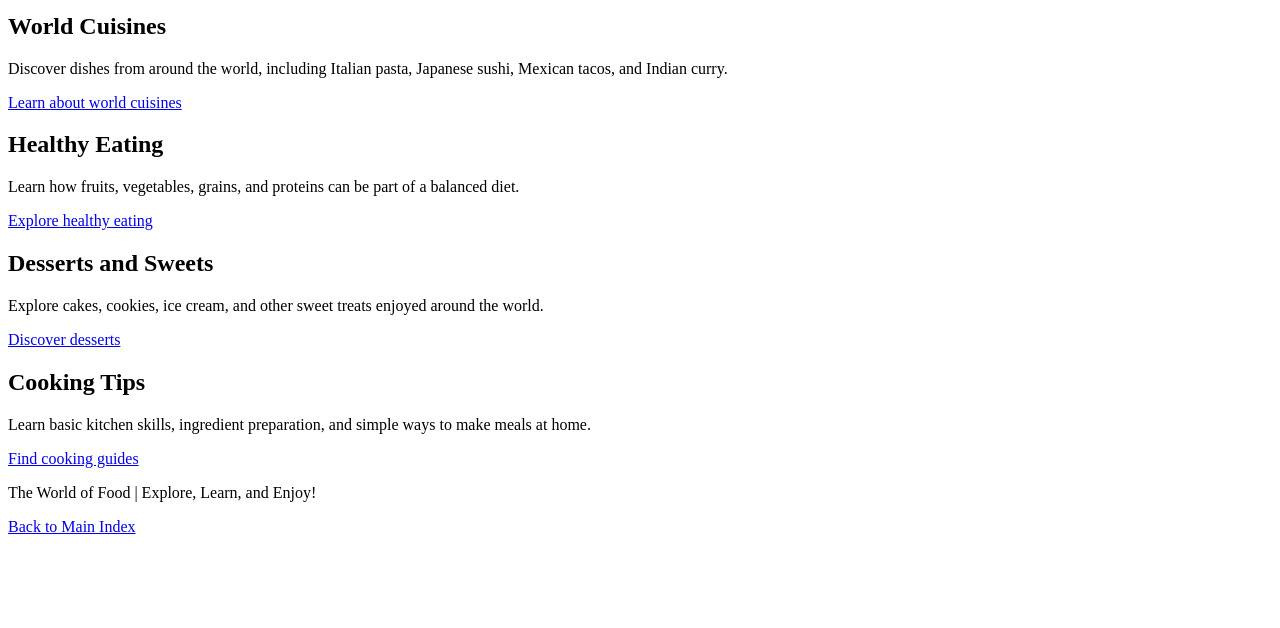
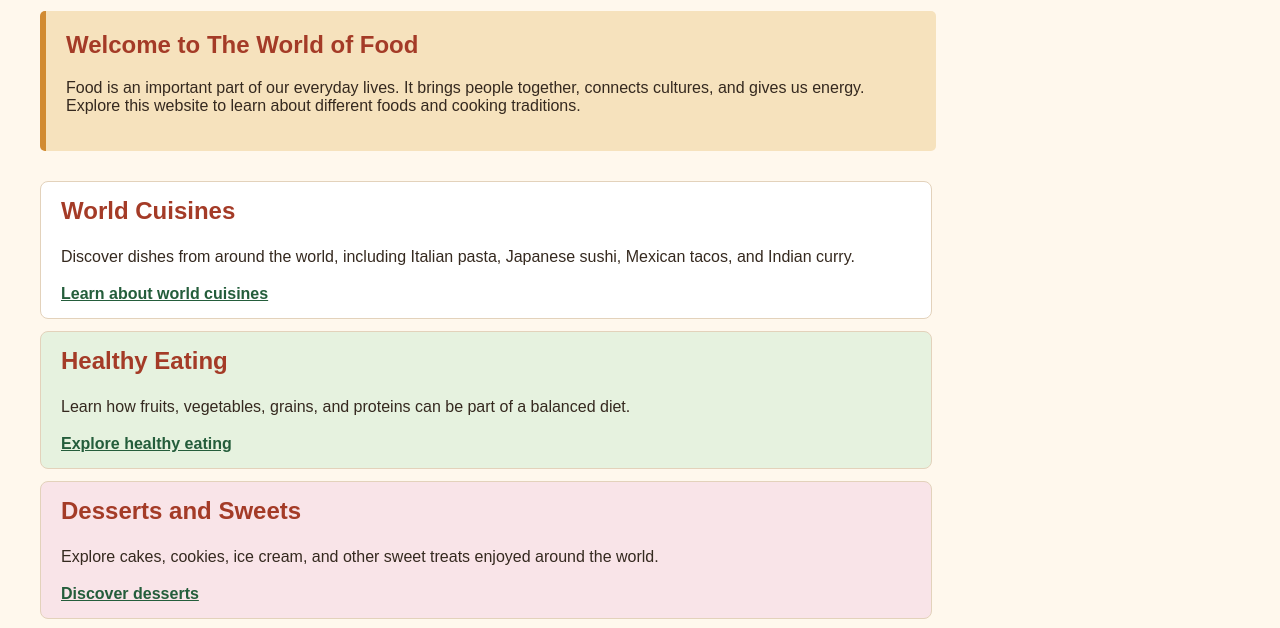
Before and after one commit to egtaylor/egtaylor.github.io, a plain HTML site: page 7C.html in a window 1280 px wide. Shown: the part 224-852 px from the top of the page. Before the commit the page ends 800 px from the top, so only its background shows below. Drawn offline with Linux system fonts and the light colour scheme.

Commit message:
Update 7C.html

```diff
--- a/7C.html
+++ b/7C.html
@@ -4,7 +4,7 @@
 <head>
     <meta charset="UTF-8">
     <title>The World of Food</title>
-    <link rel="stylesheet" href="style.css">
+    <link rel="stylesheet" href="7C.css">
 </head>
 <body>
 
```
